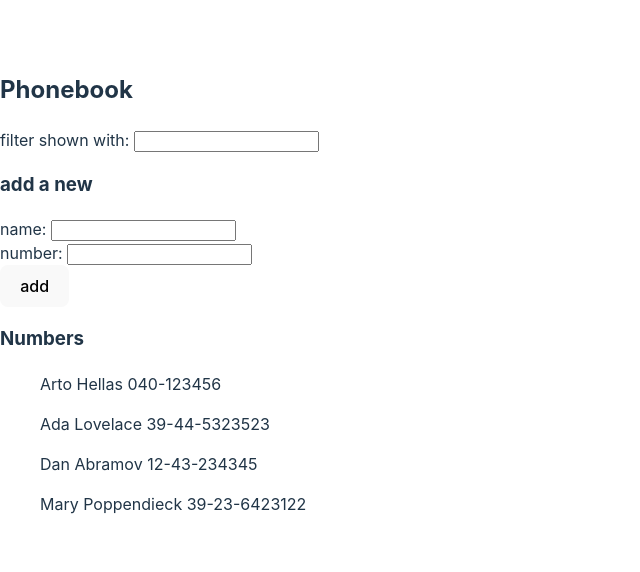
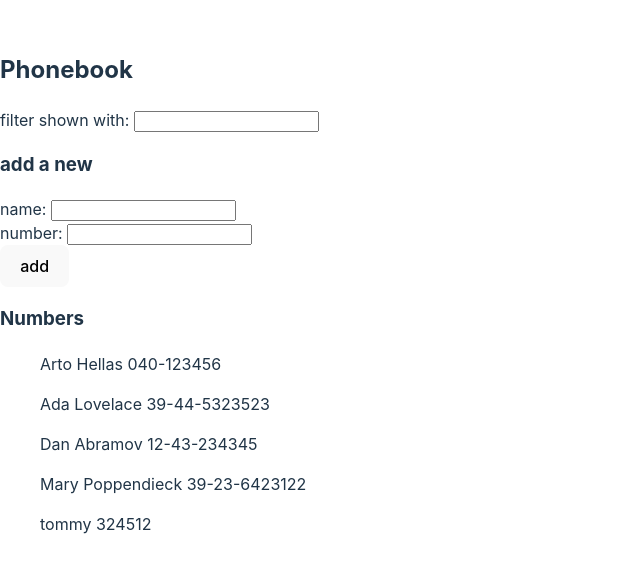
Before and after one commit to kishanbabuji/fullstackopen-kishanbabuji, a React (Vite) app in the folder part2/phonebook/: page / in a window 1280 px wide. Shown: the part 108-680 px from the top of the page, without its empty margins (0-640 px from the left). Built offline with nearby package versions, Linux system fonts and the light colour scheme; data requests are answered from the project's data file.

Commit message:
exercise 2.12, 2.13

```diff
--- a/part2/phonebook/db.json
+++ b/part2/phonebook/db.json
@@ -1,24 +1,29 @@
 {
-    "persons":[
+  "persons": [
     {
       "name": "Arto Hellas",
       "number": "040-123456",
-        "id": 1
+      "id": "1"
     },
     {
       "name": "Ada Lovelace",
       "number": "39-44-5323523",
-        "id": 2
+      "id": "2"
     },
     {
       "name": "Dan Abramov",
       "number": "12-43-234345",
-        "id": 3
+      "id": "3"
     },
     {
       "name": "Mary Poppendieck",
       "number": "39-23-6423122",
-        "id": 4
+      "id": "4"
+    },
+    {
+      "id": 5,
+      "name": "tommy",
+      "number": "324512"
     }
   ]
 }
--- a/part2/phonebook/src/App.jsx
+++ b/part2/phonebook/src/App.jsx
@@ -3,6 +3,7 @@
 import Filter from './components/Filter'
 import Form from './components/Form'
 import Persons from './components/Persons'
+import personService from './services/persons'
 
 const App = () => {
   const [persons, setPersons] = useState([])
@@ -12,12 +13,12 @@
 
   useEffect(() => {
     console.log('effect')
+    personService
+      .getAll()
+      .then(initialPersons => {
+        setPersons(initialPersons)
+      })
     axios
-      .get('http://localhost:3001/persons')
-      .then(response => {
-        console.log('promise fulfilled')
-        setPersons(response.data)
-      })
   }, [])
 
   const addName = (event) => {
@@ -34,9 +35,13 @@
       return
     }
 
-    setPersons(persons.concat(personObject))
-    setNewName('')
-    setNewNumber('')
+    axios
+      .create(personObject)
+      .then(returnedPerson => {
+        setPersons(persons.concat(returnedPerson))
+        setNewName('')
+        setNewNumber('')
+      })
   }
 
   const handleNameChange = (event) => {
--- /dev/null
+++ b/part2/phonebook/src/services/persons.jsx
@@ -0,0 +1,19 @@
+import axios from 'axios'
+const baseUrl = 'http://localhost:3001/persons'
+
+const getAll = () => {
+    const request = axios.get(baseUrl)
+    return request.then(response => response.data)
+}
+
+const create = newObject => {
+    const request = axios.post(baseUrl, newObject)
+    return request.then(response => response.data)
+}
+
+const update = (id, newObject) => {
+    const request = axios.put(`${baseUrl}/${id}`, newObject)
+    return request.then(response => response.data)
+}
+
+export default { getAll, create, update }
```
Lines whose indentation alone changed are shown as unchanged.
